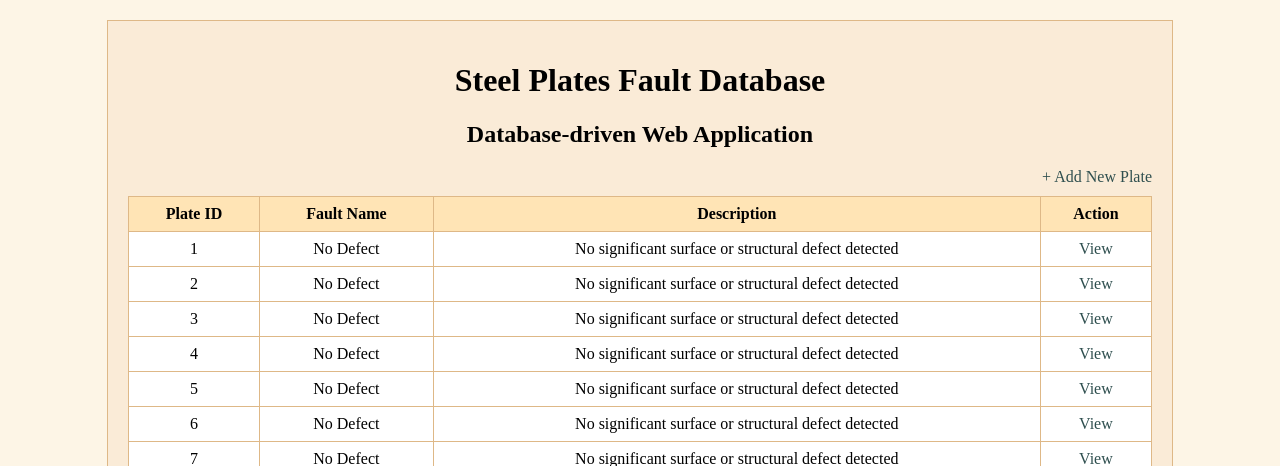
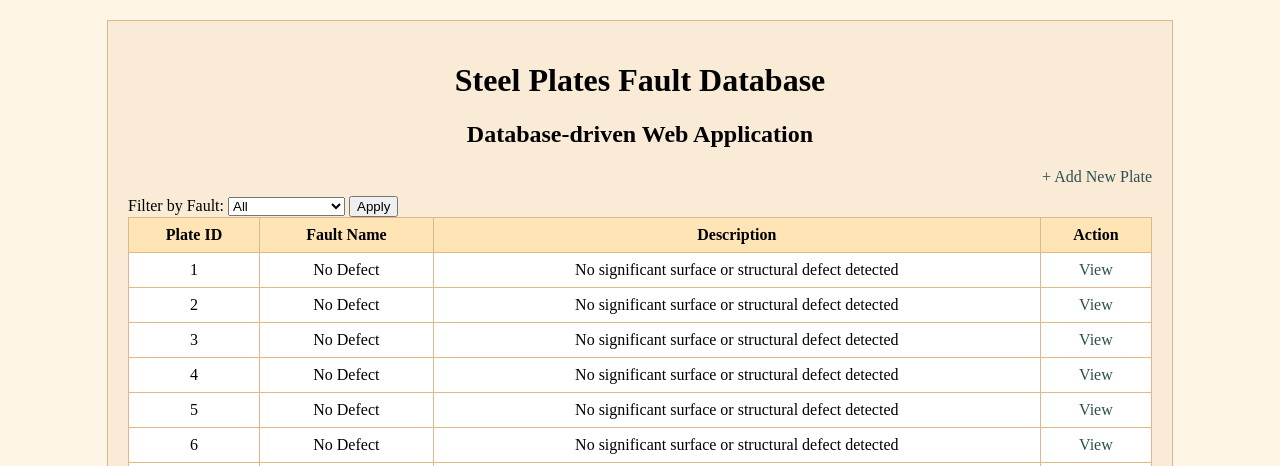
Before and after one commit to Kimminji021217/DataBase_Assignment, a Flask app: page /plates in a window 1280 px wide. Shown: the top 466 px of the page. Run offline with Flask 3, Linux system fonts and the light colour scheme; data comes from the database, SQL or seed files in the repository.

Commit message:
Add fault-based filtering to plate list

```diff
--- a/app.py
+++ b/app.py
@@ -16,6 +16,8 @@ def index():
 @app.route("/plates")
 def show_plates():
     page = request.args.get("page", default=1, type=int)
+    fault = request.args.get("fault")
+
     if page < 1:
         page = 1
 
@@ -41,11 +43,16 @@ def show_plates():
     )
 
     rows = cursor.fetchall()
+    cursor.execute("SELECT fault_code, fault_name FROM faults")
+    faults = cursor.fetchall()
+
     conn.close()
 
     return render_template(
         "plates.html",
         rows=rows,
+        faults=faults,
+        selected_fault=fault,
         page=page
     )
 
--- a/templates/plates.html
+++ b/templates/plates.html
@@ -49,6 +49,20 @@
         <a href="/add">+ Add New Plate</a>
     </div>
 
+    <form method="get" action="/plates">
+        <label for="fault">Filter by Fault:</label>
+        <select name="fault" id="fault">
+            <option value="">All</option>
+            {% for f in faults %}
+                <option value="{{ f['fault_code'] }}"
+                    {% if selected_fault == f['fault_code'] %}selected{% endif %}>
+                    {{ f['fault_name'] }}
+                </option>
+            {% endfor %}
+        </select>
+        <button type="submit">Apply</button>
+    </form>
+
     <table>
         <tr>
             <th>Plate ID</th>
```
